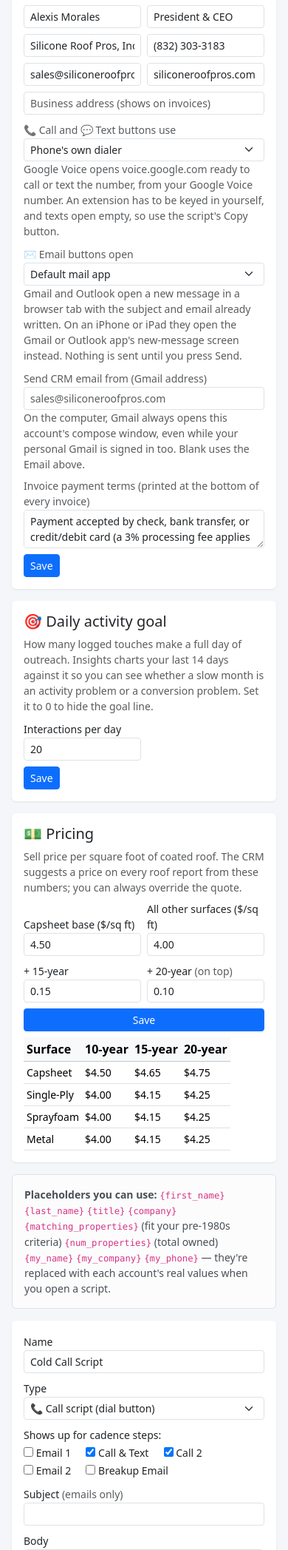
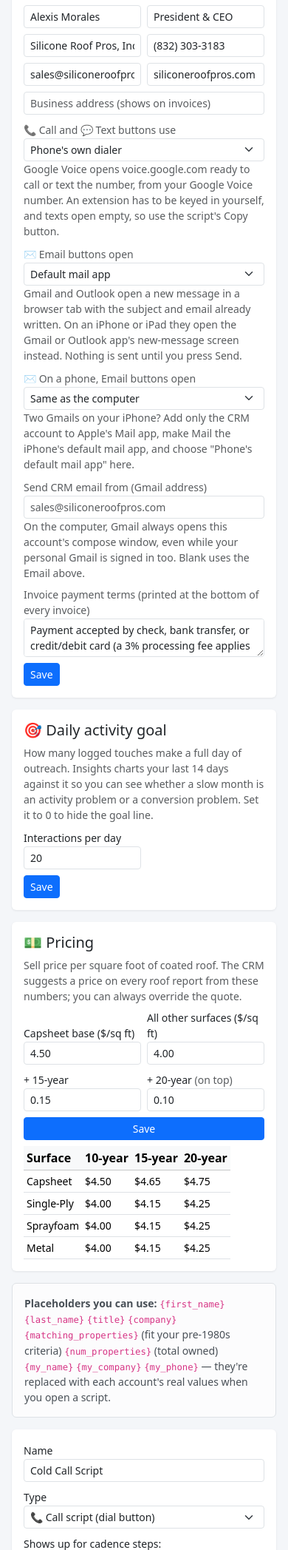
Before and after one commit to morales451/CRM, a Flask app: page /templates in a window 390 px wide. Shown: the part 230-2325 px from the top of the page at 74% size. Run offline with Flask 3, Linux system fonts and the light colour scheme; data comes from the database, SQL or seed files in the repository; data that the repository does not hold is empty; some libraries are stand-ins or nearby versions.

Commit message:
Separate email app choice for phones
Templates → Your Info gains "On a phone, Email buttons open" (same as the
computer, the phone's default mail app, the Gmail app or the Outlook app).
This lets the computer use Gmail web from the CRM account while the iPhone
uses Apple Mail holding only the CRM account.

Co-Authored-By: Claude Opus 5.5 <noreply@anthropic.com>
Claude-Session: https://claude.ai/code/session_0177CUNwvCFS931rm2bHLnPP

```diff
--- a/app.py
+++ b/app.py
@@ -80,6 +80,11 @@ def clean_sms(phone):
 CALL_APPS = {"phone": "Phone's own dialer", "google_voice": "Google Voice"}
 EMAIL_APPS = {"default": "Default mail app", "gmail": "Gmail (in the browser)",
               "outlook": "Outlook.com / Microsoft 365 (in the browser)"}
+# Phones can follow a different choice: e.g. Gmail on the computer, but the
+# iPhone's Mail app (holding only the CRM account) on the phone.
+PHONE_EMAIL_APPS = {"same": "Same as the computer",
+                    "default": "Phone's default mail app (e.g. Apple Mail)",
+                    "gmail": "Gmail app", "outlook": "Outlook app"}
 
 
 def _link_prefs() -> dict:
@@ -89,12 +94,13 @@ def _link_prefs() -> dict:
         try:
             rows = dict(conn.execute(
                 "SELECT key, value FROM settings WHERE key IN "
-                "('call_app', 'email_app', 'send_from', 'my_email')"
+                "('call_app', 'email_app', 'email_app_phone', 'send_from', 'my_email')"
             ).fetchall())
         finally:
             conn.close()
         g.link_prefs = {"call_app": rows.get("call_app") or "phone",
                         "email_app": rows.get("email_app") or "default",
+                        "email_app_phone": rows.get("email_app_phone") or "same",
                         "send_from": (rows.get("send_from") or rows.get("my_email") or "").strip()}
     return g.link_prefs
 
@@ -144,12 +150,15 @@ def email_link(email: str, subject: str = "", body: str = "") -> tuple[str, bool
     """(url, opens_in_new_tab) for writing to `email` in the chosen mail app."""
     if not email:
         return "", False
-    app_ = _link_prefs()["email_app"]
+    prefs = _link_prefs()
+    device = _device()
+    app_ = prefs["email_app"]
+    if device != "desktop" and prefs["email_app_phone"] != "same":
+        app_ = prefs["email_app_phone"]
     fields = "subject=" + quote(subject) + "&body=" + quote(body)
     # On a phone the web compose page is handed to the Gmail/Outlook APP,
     # which opens on the inbox and drops the draft. Those apps have their
     # own compose links that keep everything, so phones get those instead.
-    device = _device()
     if app_ == "gmail" and device == "ios":
         return f"googlegmail:///co?to={quote(email)}&{fields}", False
     if app_ == "outlook" and device == "ios":
@@ -2838,6 +2847,7 @@ def templates_page():
         conn.close()
     return render_template("templates.html", templates=templates,
                            CALL_APPS=CALL_APPS, EMAIL_APPS=EMAIL_APPS,
+                           PHONE_EMAIL_APPS=PHONE_EMAIL_APPS,
                            settings=settings, pricing=pricing,
                            ROOF_TYPES=warranty_calc.ROOF_TYPES,
                            WARRANTY_YEARS=warranty_calc.WARRANTY_YEARS,
@@ -2873,12 +2883,13 @@ def save_settings():
                     "my_website", "my_address", "invoice_terms", "backup_dir",
                     "price_capsheet_base", "price_other_base", "price_add_15",
                     "price_add_20", "daily_goal", "call_app", "email_app",
-                    "send_from"):
+                    "email_app_phone", "send_from"):
             if key not in request.form:  # only touch submitted fields
                 continue
             value = request.form.get(key, "").strip()
             if key == "call_app" and value not in CALL_APPS \
-                    or key == "email_app" and value not in EMAIL_APPS:
+                    or key == "email_app" and value not in EMAIL_APPS \
+                    or key == "email_app_phone" and value not in PHONE_EMAIL_APPS:
                 continue
             if key == "daily_goal":
                 count = _parse_int(value, on_error=_MISSING)
--- a/templates/templates.html
+++ b/templates/templates.html
@@ -31,6 +31,14 @@
       <div class="small text-muted">Gmail and Outlook open a new message in a browser tab with the subject
         and email already written. On an iPhone or iPad they open the Gmail or Outlook app's
         new-message screen instead. Nothing is sent until you press Send.</div>
+    </div>
+    <div class="col-12 col-md-6">
+      <label class="form-label small mb-0 text-muted">✉️ On a phone, Email buttons open</label>
+      <select name="email_app_phone" class="form-select form-select-sm">
+        {% for k, v in PHONE_EMAIL_APPS.items() %}<option value="{{ k }}" {{ 'selected' if settings.get('email_app_phone', 'same') == k }}>{{ v }}</option>{% endfor %}
+      </select>
+      <div class="small text-muted">Two Gmails on your iPhone? Add only the CRM account to Apple's Mail
+        app, make Mail the iPhone's default mail app, and choose "Phone's default mail app" here.</div>
     </div>
     <div class="col-12 col-md-6">
       <label class="form-label small mb-0 text-muted">Send CRM email from (Gmail address)</label>
```
Also changed, not shown: templates/guide.html (+4 -3 lines), tests/test_crm.py (+7 -0 lines), README.md.
